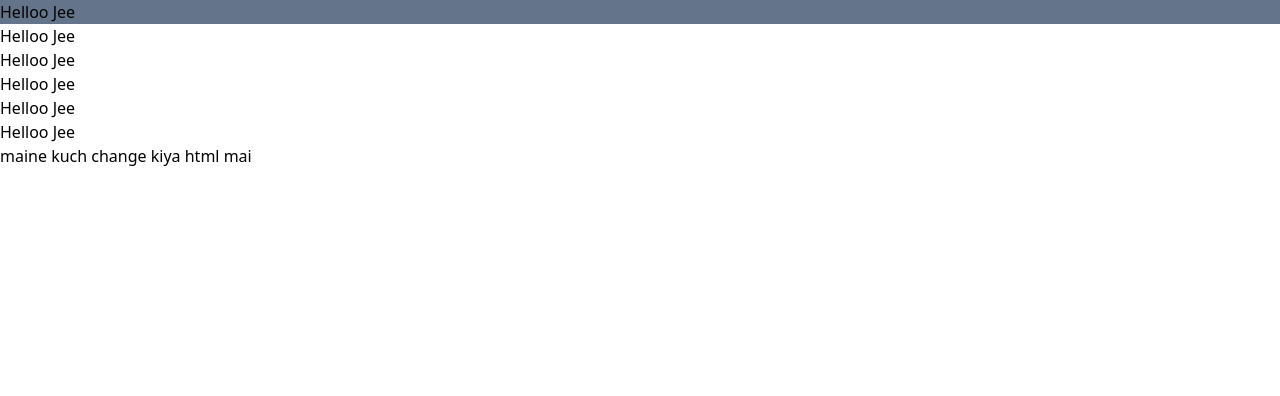
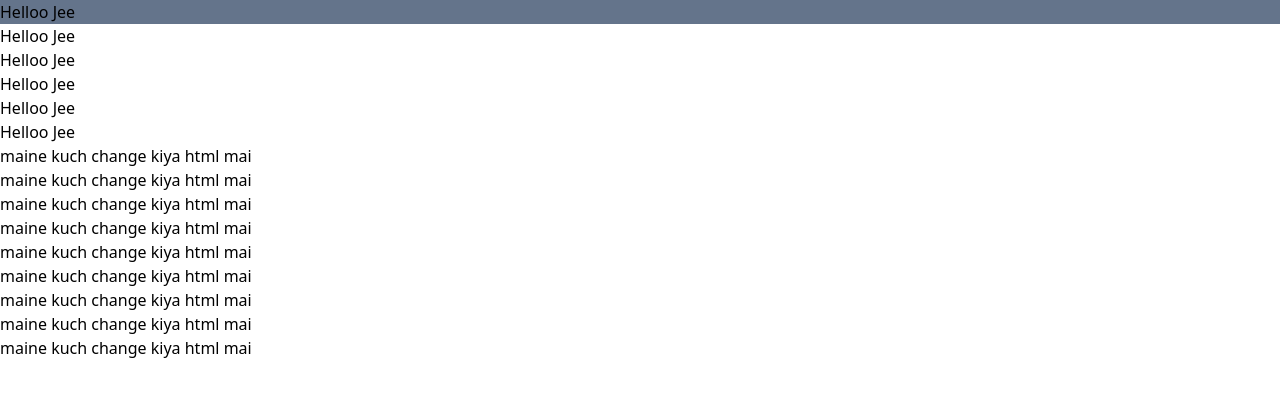
Before and after one commit to anubhav-x14/Practice_Github, a website built with Vite: page index.html in a window 1280 px wide. Built offline with nearby package versions, Linux system fonts and the light colour scheme.

Commit message:
ak or html mai change kiya maine

```diff
--- a/index.html
+++ b/index.html
@@ -15,5 +15,13 @@
     <h3>Helloo Jee</h3>
 
     <h2>maine kuch change kiya html mai</h2>
+    <h2>maine kuch change kiya html mai</h2>
+    <h2>maine kuch change kiya html mai</h2>
+    <h2>maine kuch change kiya html mai</h2>
+    <h2>maine kuch change kiya html mai</h2>
+    <h2>maine kuch change kiya html mai</h2>
+    <h2>maine kuch change kiya html mai</h2>
+    <h2>maine kuch change kiya html mai</h2>
+    <h2>maine kuch change kiya html mai</h2>
 </body>
 </html>
```
